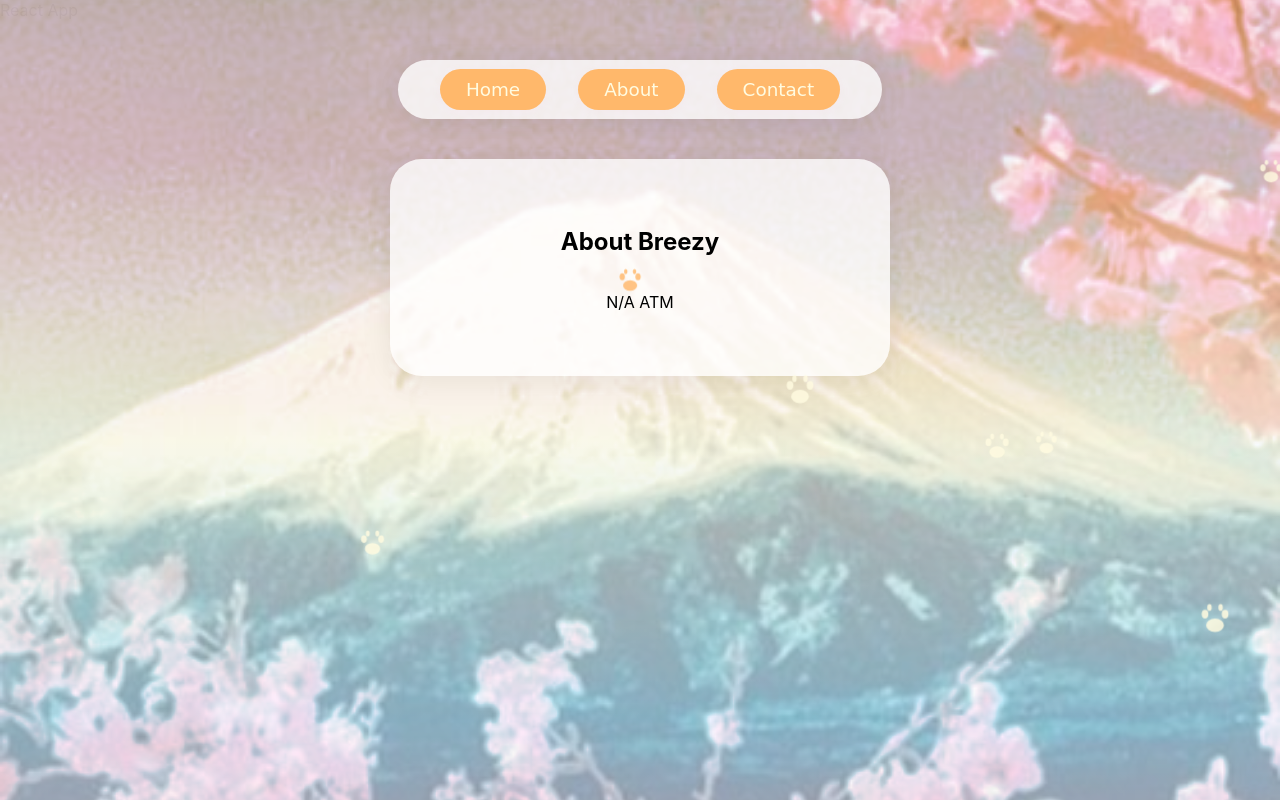
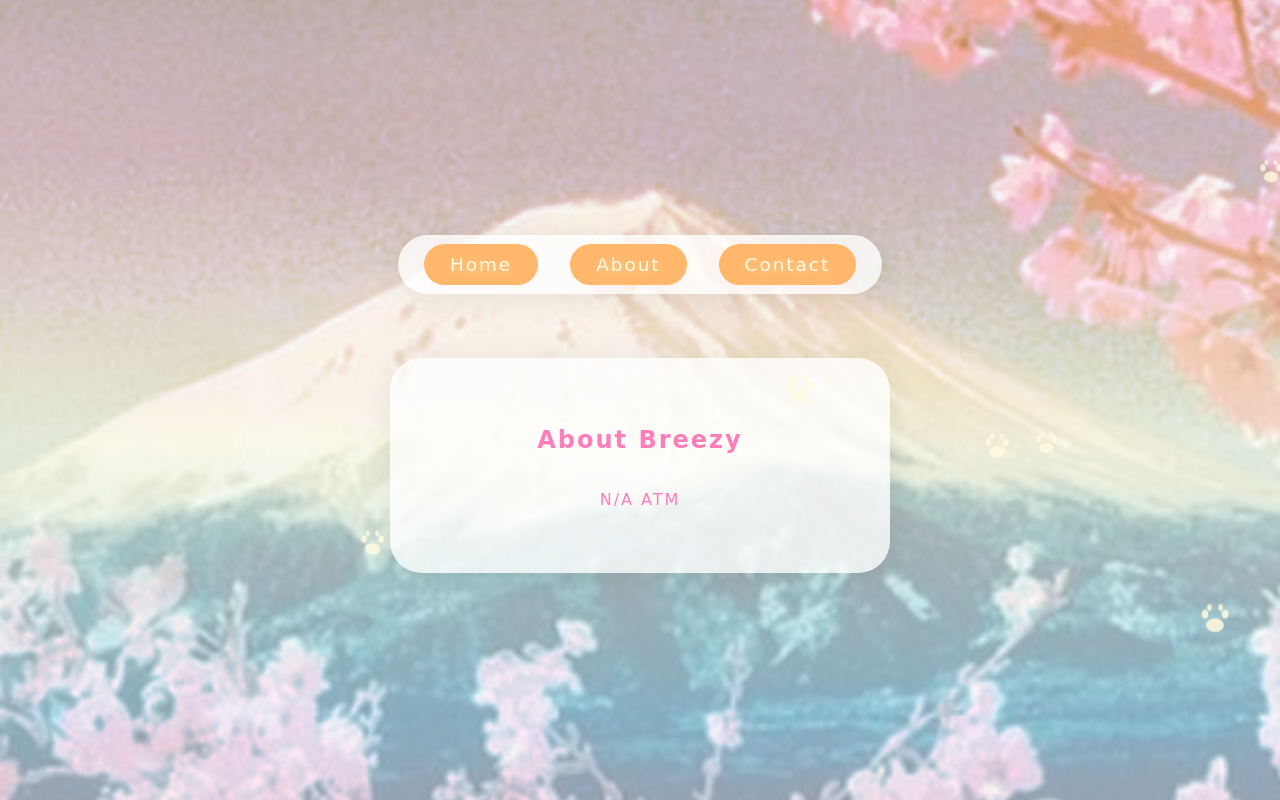
Before and after one commit to Pat-Calh/BreezySite, a React (Create React App) app: page /about in a window 1280 px wide. Built offline with nearby package versions, Linux system fonts and the light colour scheme.

Commit message:
Touch up in styling, and centering

```diff
--- a/public/index.html
+++ b/public/index.html
@@ -25,7 +25,7 @@
       work correctly both with client-side routing and a non-root public URL.
       Learn how to configure a non-root public URL by running `npm run build`.
     -->
-    <title>Breezy The Fox</title>React App</title>
+    <title>Breezy The Fox</title>
   </head>
   <body>
     <noscript>You need to enable JavaScript to run this app.</noscript>
--- a/src/App.css
+++ b/src/App.css
@@ -12,6 +12,11 @@
 .App.cute-theme {
   position: relative;
   z-index: 0;
+  min-height: 100vh;
+  display: flex;
+  flex-direction: column;
+  align-items: center;
+  justify-content: center;
 }
 .bg-image {
   position: fixed;
@@ -90,13 +95,16 @@
   display: block;
 }
 
-.fursona-name {
+.fursona-name, h1, h2, h3, h4, h5, h6, .main-nav .nav-link, .App-header p {
   font-family: 'Comic Sans MS', 'Comic Sans', cursive, sans-serif;
   color: #ff7eb9;
+  letter-spacing: 2px;
+  text-shadow: 1px 2px 8px #fff6;
+}
+
+.fursona-name {
   font-size: 3rem;
   margin-bottom: 2rem;
-  letter-spacing: 2px;
-  text-shadow: 1px 2px 8px #fff6;
 }
 
 /*
@@ -279,7 +287,6 @@
   padding: 0;
 }
 .main-nav .nav-link {
-  font-family: 'Comic Sans MS', 'Comic Sans', cursive, sans-serif;
   font-size: 1.15rem;
   color: #fffbe0;
   background: #ffb86b;
--- a/src/App.js
+++ b/src/App.js
@@ -23,14 +23,61 @@ function isMobile() {
 }
 
 // Main App component for Breezy the Fox's website
+import React, { useState } from 'react';
+
+function isIOS() {
+  return /iPad|iPhone|iPod/.test(navigator.userAgent) && !window.MSStream;
+}
+
 function App() {
   // Show fewer paw particles on mobile for better performance
   const pawCount = isMobile() ? 8 : 16;
+  const [motionEnabled, setMotionEnabled] = useState(false);
+  const [showMotionBtn, setShowMotionBtn] = useState(isIOS() && typeof DeviceMotionEvent !== 'undefined' && typeof DeviceMotionEvent.requestPermission === 'function');
+
+  const handleEnableMotion = () => {
+    if (typeof DeviceMotionEvent !== 'undefined' && typeof DeviceMotionEvent.requestPermission === 'function') {
+      DeviceMotionEvent.requestPermission().then(response => {
+        if (response === 'granted') {
+          setMotionEnabled(true);
+          setShowMotionBtn(false);
+        }
+      });
+    }
+  };
+
   return (
     // Root container: sets up background image and layout
     <div
       className="App cute-theme"
     >
+      {showMotionBtn && (
+        <button
+          className="motion-btn"
+          onClick={handleEnableMotion}
+          style={{
+            position: 'absolute',
+            top: 24,
+            left: '50%',
+            transform: 'translateX(-50%)',
+            zIndex: 1000,
+            padding: '0.75em 1.5em',
+            borderRadius: '2em',
+            background: 'rgba(255,255,255,0.92)',
+            border: '2px solid #ffb6c1',
+            color: '#ff69b4',
+            fontWeight: 'bold',
+            fontSize: '1.1em',
+            boxShadow: '0 2px 8px rgba(0,0,0,0.07)',
+            cursor: 'pointer',
+            outline: 'none',
+            transition: 'background 0.2s, color 0.2s',
+          }}
+        >
+          Enable Motion Background
+        </button>
+      )}
+
       <div
   className="bg-image"
   style={{
```
